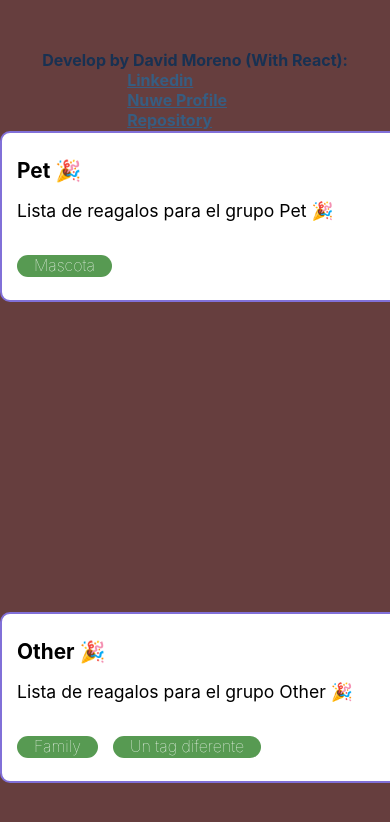
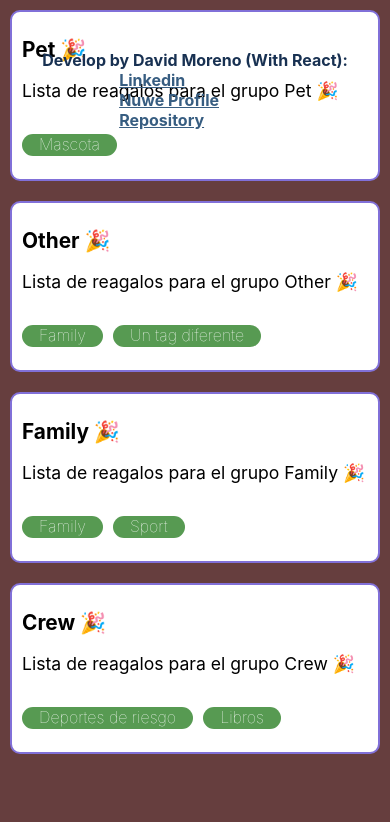
Before and after one commit to CesarDavidMorenR/gift-list-nuwe, a React (Create React App) app: page / in a window 390 px wide. Shown: the top 822 px of the page. Built offline with nearby package versions, Linux system fonts and the light colour scheme.

Commit message:
ENHANCEMENT: Padding, margin - Card.  ENHANCEMENT: width, heiht, container cards Responsive most use devices

```diff
--- a/src/App.css
+++ b/src/App.css
@@ -22,12 +22,14 @@
   position: absolute;
   top: 1%;
   font-weight: bold;
+  font-size: 1rem;
   color: #183152;
   z-index: 2;
 }
 
 .link_socials{
   color: #375D81;
+  font-size: 1rem;
   margin-left: 85px;
 }
 
@@ -112,46 +114,41 @@
   font-size: 1rem;
   font-weight: lighter;
 
-
 }
 
 @media screen and (max-width: 1024px) {
 
 
 .sign{
-  position: absolute;
+  /* position: fixed; */
   top: 4%;
 }
 
 .link_socials{
   color: #375D81;
-  margin-left: 85px;
+  margin-left: 77px;
 }
 
 .overflowx{
 
-  width: 500px;
-  height: 900px;
+  width: 100%;
+  height: 100%;
   background-color: rgb(102, 62, 62);
   margin: 0 auto;
   overflow-y: auto;
   overflow-x: hidden;
   transform: rotate(0deg);
-  padding-top: 57px;
+  padding-top: 200px;
+  padding-bottom: 200px;
   display: flex;
-  /* flex-direction: column; */
+
 
 }
 
 
 .cardsContainer {
-  background-color: white;
-  display:block;
-  margin-top: 130px;
-  margin-bottom: 180px;
-  /* margin-left: -17px; */
-  margin-right: 44px;
-  min-width: 450px;
+margin: 10px;
+  min-width: 337px;
   min-height: 167px;
   border: 2px solid #8170D8;
   border-radius: 10px;
@@ -160,5 +157,22 @@
 
 }
 
+.header {
+  margin-left: 10px;
+}
+
+/* Description Styles */
+
+.decription {
+  margin-left: 10px;
 
 }
+
+/* Tag Styles */
+
+.tag{
+  margin-left: 10px;
+}
+
+
+}
```
